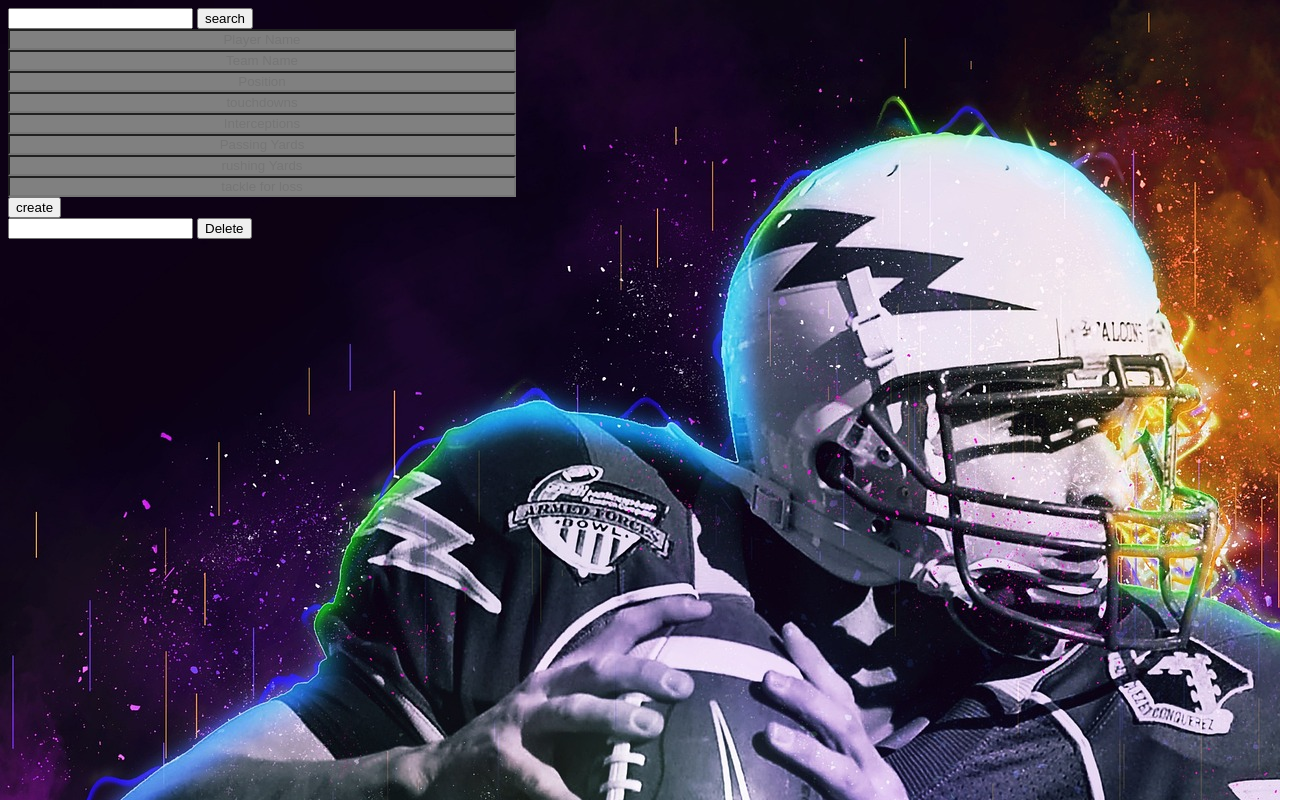
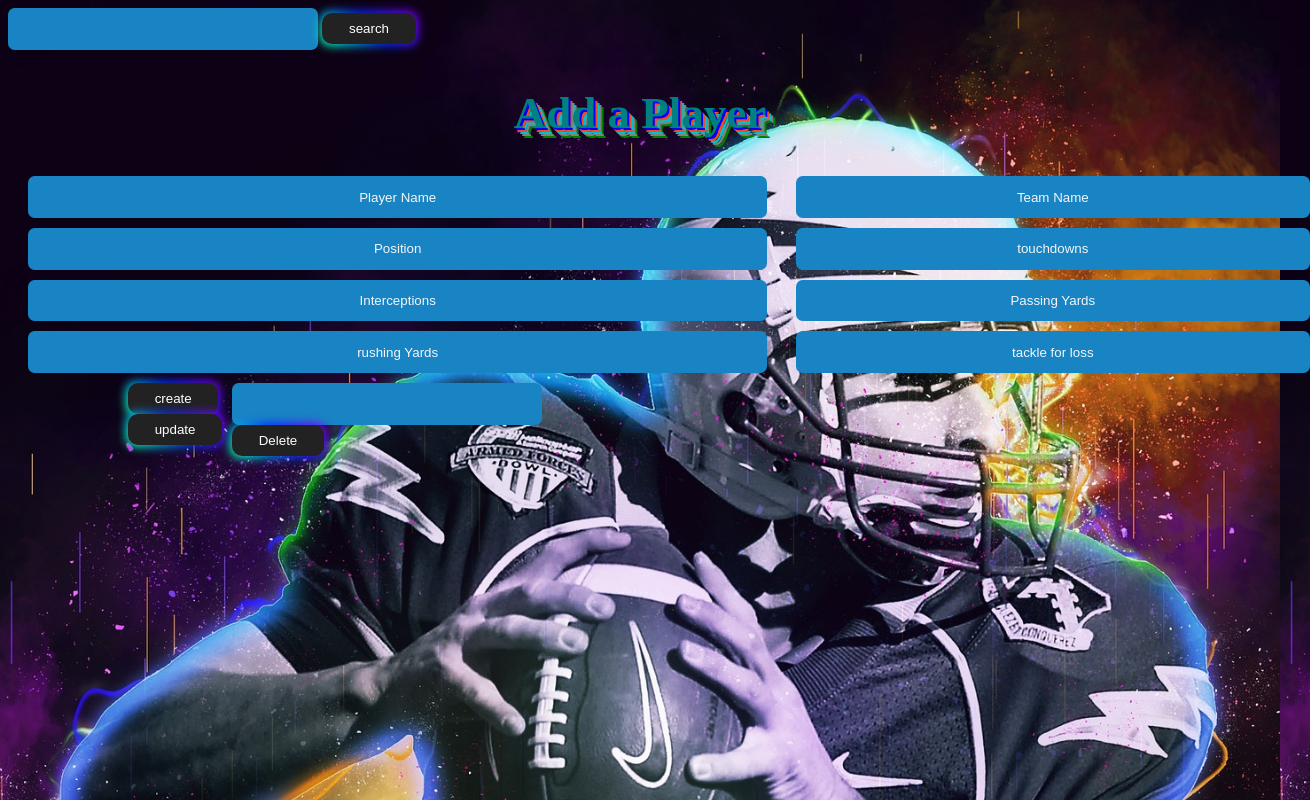
Before and after one commit to WHYSOSERIOUS1234/MVP2-new, a website: page public/index.html in a window 1280 px wide. Shown: the whole page, 1310 px wide, since content can reach past the window. Drawn offline with Linux system fonts and the light colour scheme; no server answers.

Commit message:
styling update

```diff
--- a/public/heisman.css
+++ b/public/heisman.css
@@ -1,13 +1,158 @@
-body {
+body{
     background: url('image.jpg');
-    color:whitesmoke
+    background-size: cover;
+}
+
+.searchBar {
+    margin:auto;
 
 }
 
-.playersInput {
- display: flex;
- flex-wrap: wrap;
- background-color: grey;
- text-align: center;
- width: 500px;
+input {
+    background-color: #1984c3;
+    color: #fff;
+    padding: 1em 5em;
+    border-radius: 0.5em;
+    border:none;
+    outline:none;
+    transition: all 0.1s ease-out;
+
+    text-align: center;
+  }
+
+  input:focus {
+    box-shadow: 0 2px 3px #ccc;
+    border-bottom: 0.25em solid #0f5177;
+    top:-2px;
+  }
+::placeholder { /* Chrome, Firefox, Opera, Safari 10.1+ */
+    color: whitesmoke;
+
+  }
+
+
+  .container {
+    display: grid;
+    grid-template-columns: repeat(8, 1fr);
+    grid-gap: 10px;
+    margin-top: 10px;
+    margin-left: 20px;
+
+  }
+
+
+  .Parent {
+   display: grid;
+    color:white;
+    grid-template-columns: repeat(8, 1fr);
+    grid-gap: 10px;
+    margin-top: 10px;
+    margin-left: 20px;
+    text-align: center
+  }
+
+
+
+  .playersInput{
+    width:  80%;
+    grid-column: span 4;
+  }
+
+
+
+
+button {
+  padding: 0.6em 2em;
+  border: none;
+  outline: none;
+  color: rgb(255, 255, 255);
+  background: #111;
+  cursor: pointer;
+  position: relative;
+  z-index: 0;
+  border-radius: 10px;
+  user-select: none;
+  -webkit-user-select: none;
+  touch-action: manipulation;
 }
+
+button:before {
+  content: "";
+  background: linear-gradient(
+    45deg,
+    #ff0000,
+    #ff7300,
+    #fffb00,
+    #48ff00,
+    #00ffd5,
+    #002bff,
+    #7a00ff,
+    #ff00c8,
+    #ff0000
+  );
+  position: absolute;
+  top: -2px;
+  left: -2px;
+  background-size: 400%;
+  z-index: -1;
+  filter: blur(5px);
+  -webkit-filter: blur(5px);
+  width: calc(100% + 4px);
+  height: calc(100% + 4px);
+  animation: glowing-button-85 20s linear infinite;
+  transition: opacity 0.3s ease-in-out;
+  border-radius: 10px;
+}
+
+@keyframes glowing-button-85{
+  0% {
+    background-position: 0 0;
+  }
+  50% {
+    background-position: 400% 0;
+  }
+  100% {
+    background-position: 0 0;
+  }
+}
+
+button:after {
+  z-index: -1;
+  content: "";
+  position: absolute;
+  width: 100%;
+  height: 100%;
+  background: #222;
+  left: 0;
+  top: 0;
+  border-radius: 10px;
+}
+
+h2 {
+    text-align: center;
+    font-size: 45px;
+  font-weight: 600;
+  font-family:  'cursive';
+  color: teal;
+  text-shadow: 2px 2px 0px  blue,
+               4px 4px 0px #ee4b2b,
+               6px 6px 0px #00c2cb,
+               8px 8px 0px  gray,
+               10px 10px 0px green;
+}
+p {
+    margin-top: 20px;
+}
+
+p:hover {
+    background-color: black;
+    color: silver;
+
+  }
+
+
+.buttons{
+   display:inline-block;
+   margin-left: 100px
+
+}
--- a/public/index.html
+++ b/public/index.html
@@ -6,14 +6,15 @@
     <meta name="viewport" content="width=device-width, initial-scale=1.0">
     <script defer src="heismanClient.js"></script>
     <link rel="stylesheet" href="heisman.css">
-    <title>Document</title>
+    <title>Heisman</title>
 </head>
 <body>
+<div class="searchContainer">
 <input type="search" class="searchBar" placeholder="">
-<button type="button" class="search">search</button>
+<button type="button" class="searchBar">search</button>
+</div>
+<h2>Add a Player</h2>
 <div class="container" >
-<!-- <input class="newPlayer1"> -->
-
  <input type="text" name="playerName" id="playerName" class="playersInput" placeholder="Player Name">
 <input type="text" name="teamName" id="teamName" class="playersInput" placeholder="Team Name">
 <input type="text" name="playerPosition" id="playerPosition" class="playersInput"  placeholder="Position">
@@ -22,8 +23,9 @@
 <input type="text" name="passingYards" id="passingYards" class="playersInput" placeholder="Passing Yards">
 <input type="text" name="rushingYards" id="rushingYards" class="playersInput"  placeholder="rushing Yards">
 <input type="text" name="tfl" id="tfl" class="playersInput" placeholder="tackle for loss">
+<div class="buttons">
 <button class="inputPlayer">create</button>
-
+<button class="inputPlayer">update</button>
 </div>
 <div class="deleteConatainer">
     <input type="text" name="deletePlayer" id="deletePlayer">
```
